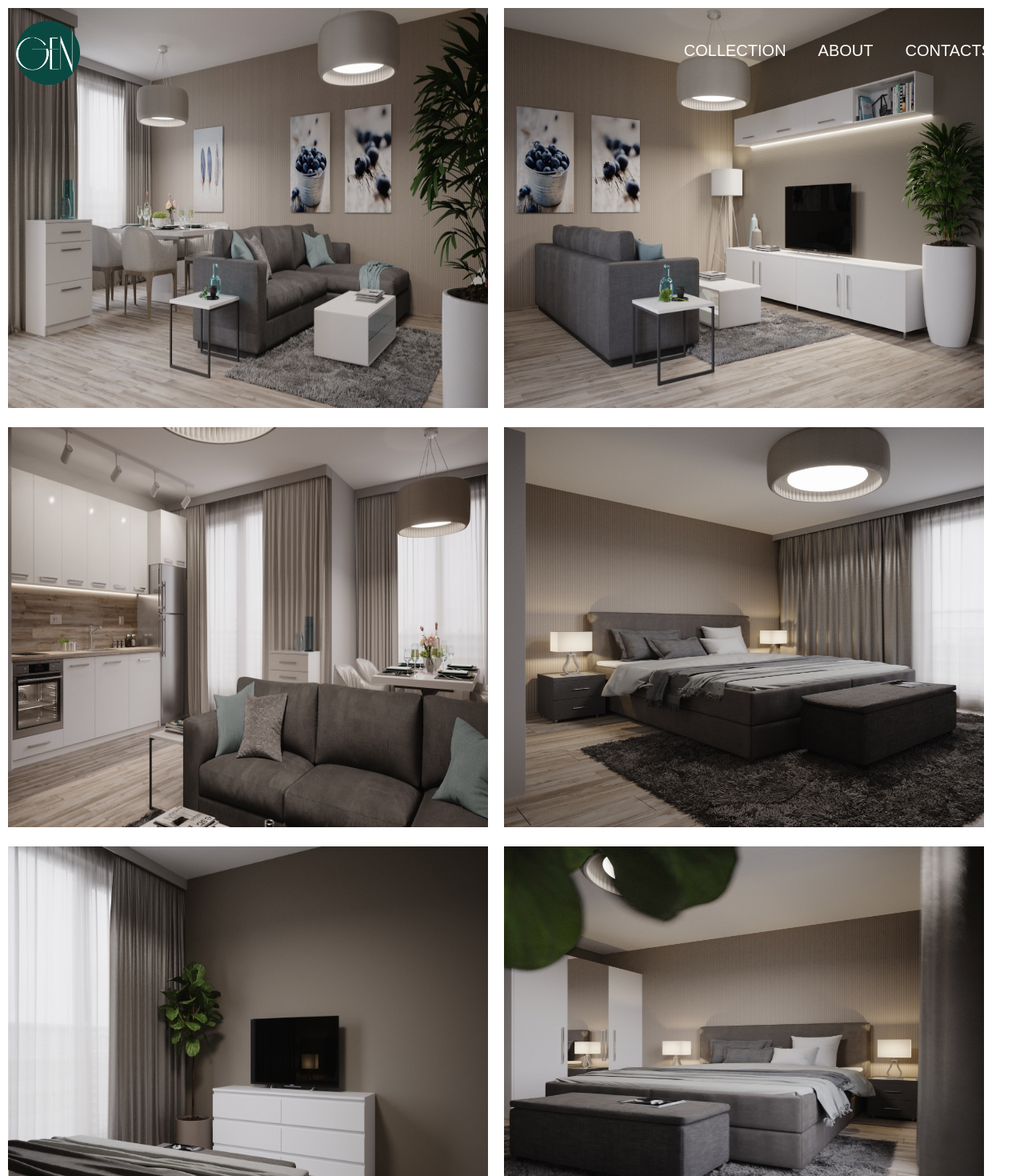
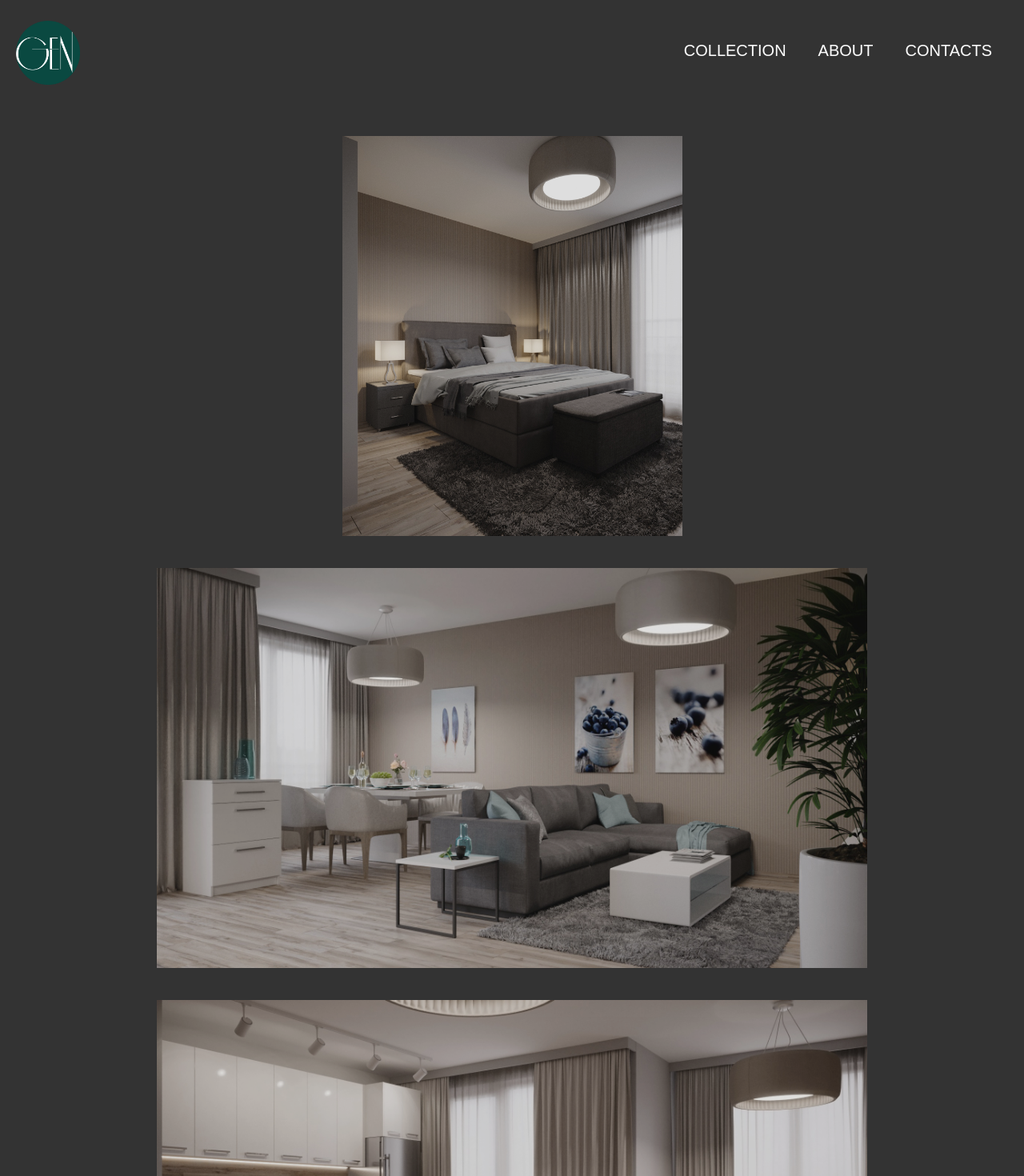
Before and after one commit to DesislavaZapryanova/GEN, a React (Vite) app: page /project3 in a window 1280 px wide. Shown: the top 1470 px of the page at 80% size. Built offline with nearby package versions, Linux system fonts and the light colour scheme; a web font is replaced by a local one.

Commit message:
all projects code complete

```diff
--- a/src/components/pages/Project3.jsx
+++ b/src/components/pages/Project3.jsx
@@ -1,38 +1,77 @@
-import React from 'react';
+import React, { useState } from 'react';
+import './Project.css';
 
 function Project3() {
+  const images = [
+    'images/bedroom1-1.jpg',
+    'images/living-room-3.jpg',
+    'images/living-room-1.jpg',
+    'images/bedroom1-3.jpg',
+    'images/bedroom1-2.jpg',
+    'images/living-room-2.jpg',
+  ];
+  const [selectedImage, setSelectedImage] = useState(null);
+  const [currentIndex, setCurrentIndex] = useState(0);
+
+  const openImage = (src, index) => {
+    setSelectedImage(src);
+    setCurrentIndex(index);
+  };
+
+  const closeImage = () => {
+    setSelectedImage(null);
+  };
+
+  const navigate = (direction) => {
+    const newIndex =
+      direction === 'prev'
+        ? (currentIndex - 1 + images.length) % images.length
+        : (currentIndex + 1) % images.length;
+
+    setSelectedImage(images[newIndex]); // Update the selected image
+    setCurrentIndex(newIndex);
+  };
   return (
-    <div>
-      <img
-        className="collection-image"
-        src="images/living-room-3.jpg"
-        alt="Living Room 3"
-      />
-      <img
-        className="collection-image"
-        src="images/living-room-2.jpg"
-        alt="Living Room 2"
-      />
-      <img
-        className="collection-image"
-        src="images/living-room-1.jpg"
-        alt="Living Room 1"
-      />
-      <img
-        className="collection-image"
-        src="images/bedroom1-1.jpg"
-        alt="Bedroom 1-1"
-      />
-      <img
-        className="collection-image"
-        src="images/bedroom1-2.jpg"
-        alt="Bedroom 1-2"
-      />
-      <img
-        className="collection-image"
-        src="images/bedroom1-3.jpg"
-        alt="Bedroom 1-3"
-      />
+    <div className="container-project-page">
+      <div className="container-images">
+        {images.map((src, index) => (
+          <img
+            key={index}
+            className="project1-image"
+            src={src}
+            alt={`Project ${index + 1}`}
+            onClick={() => openImage(src, index)}
+          />
+        ))}
+      </div>
+
+      {selectedImage && (
+        <div
+          className="image-modal"
+          onClick={closeImage}>
+          <button
+            className="arrow-button left-arrow"
+            onClick={(e) => {
+              e.stopPropagation(); // Stop propagation to prevent modal closure
+              navigate('prev');
+            }}>
+            &lt;
+          </button>
+          <img
+            src={selectedImage}
+            alt="Selected"
+            className="modal-image"
+          />
+          <button
+            className="arrow-button right-arrow"
+            onClick={(e) => {
+              e.stopPropagation(); // Stop propagation to prevent modal closure
+              navigate('next');
+            }}>
+            &gt;
+          </button>
+        </div>
+      )}
     </div>
   );
 }
--- a/src/components/pages/Project4.jsx
+++ b/src/components/pages/Project4.jsx
@@ -1,18 +1,71 @@
-import React from 'react';
+import React, { useState } from 'react';
+import './Project.css';
 
 function Project4() {
+  const images = ['images/bathroom-2.jpg', 'images/bathroom-1.jpg', 'images/bathroom-3.jpg'];
+
+  const [selectedImage, setSelectedImage] = useState(null);
+  const [currentIndex, setCurrentIndex] = useState(0);
+
+  const openImage = (src, index) => {
+    setSelectedImage(src);
+    setCurrentIndex(index);
+  };
+
+  const closeImage = () => {
+    setSelectedImage(null);
+  };
+
+  const navigate = (direction) => {
+    const newIndex =
+      direction === 'prev'
+        ? (currentIndex - 1 + images.length) % images.length
+        : (currentIndex + 1) % images.length;
+
+    setSelectedImage(images[newIndex]); // Update the selected image
+    setCurrentIndex(newIndex);
+  };
   return (
-    <div>
-      <img
-        className="collection-image"
-        src="images/2.jpg"
-        alt="Image 2"
-      />
-      <img
-        className="collection-image"
-        src="images/4.jpg"
-        alt="Image 4"
-      />
+    <div className="container-project-page">
+      <div className="container-images">
+        {images.map((src, index) => (
+          <img
+            key={index}
+            className="project1-image"
+            src={src}
+            alt={`Project ${index + 1}`}
+            onClick={() => openImage(src, index)}
+          />
+        ))}
+      </div>
+
+      {selectedImage && (
+        <div
+          className="image-modal"
+          onClick={closeImage}>
+          <button
+            className="arrow-button left-arrow"
+            onClick={(e) => {
+              e.stopPropagation(); // Stop propagation to prevent modal closure
+              navigate('prev');
+            }}>
+            &lt;
+          </button>
+          <img
+            src={selectedImage}
+            alt="Selected"
+            className="modal-image"
+          />
+          <button
+            className="arrow-button right-arrow"
+            onClick={(e) => {
+              e.stopPropagation(); // Stop propagation to prevent modal closure
+              navigate('next');
+            }}>
+            &gt;
+          </button>
+        </div>
+      )}
     </div>
   );
 }
--- a/src/components/pages/Project5.jsx
+++ b/src/components/pages/Project5.jsx
@@ -1,23 +1,71 @@
-import React from 'react';
+import React, { useState } from 'react';
+import './Project.css';
 
 function Project5() {
+  const images = ['images/2.jpg', 'images/4.jpg'];
+
+  const [selectedImage, setSelectedImage] = useState(null);
+  const [currentIndex, setCurrentIndex] = useState(0);
+
+  const openImage = (src, index) => {
+    setSelectedImage(src);
+    setCurrentIndex(index);
+  };
+
+  const closeImage = () => {
+    setSelectedImage(null);
+  };
+
+  const navigate = (direction) => {
+    const newIndex =
+      direction === 'prev'
+        ? (currentIndex - 1 + images.length) % images.length
+        : (currentIndex + 1) % images.length;
+
+    setSelectedImage(images[newIndex]); // Update the selected image
+    setCurrentIndex(newIndex);
+  };
   return (
-    <div>
-      <img
-        className="collection-image"
-        src="images/bathroom-1.jpg"
-        alt="Bathroom 1"
-      />
-      <img
-        className="collection-image"
-        src="images/bathroom-2.jpg"
-        alt="Bathroom 2"
-      />
-      <img
-        className="collection-image"
-        src="images/bathroom-3.jpg"
-        alt="Bathroom 3"
-      />
+    <div className="container-project-page">
+      <div className="container-images">
+        {images.map((src, index) => (
+          <img
+            key={index}
+            className="project1-image"
+            src={src}
+            alt={`Project ${index + 1}`}
+            onClick={() => openImage(src, index)}
+          />
+        ))}
+      </div>
+
+      {selectedImage && (
+        <div
+          className="image-modal"
+          onClick={closeImage}>
+          <button
+            className="arrow-button left-arrow"
+            onClick={(e) => {
+              e.stopPropagation(); // Stop propagation to prevent modal closure
+              navigate('prev');
+            }}>
+            &lt;
+          </button>
+          <img
+            src={selectedImage}
+            alt="Selected"
+            className="modal-image"
+          />
+          <button
+            className="arrow-button right-arrow"
+            onClick={(e) => {
+              e.stopPropagation(); // Stop propagation to prevent modal closure
+              navigate('next');
+            }}>
+            &gt;
+          </button>
+        </div>
+      )}
     </div>
   );
 }
```
